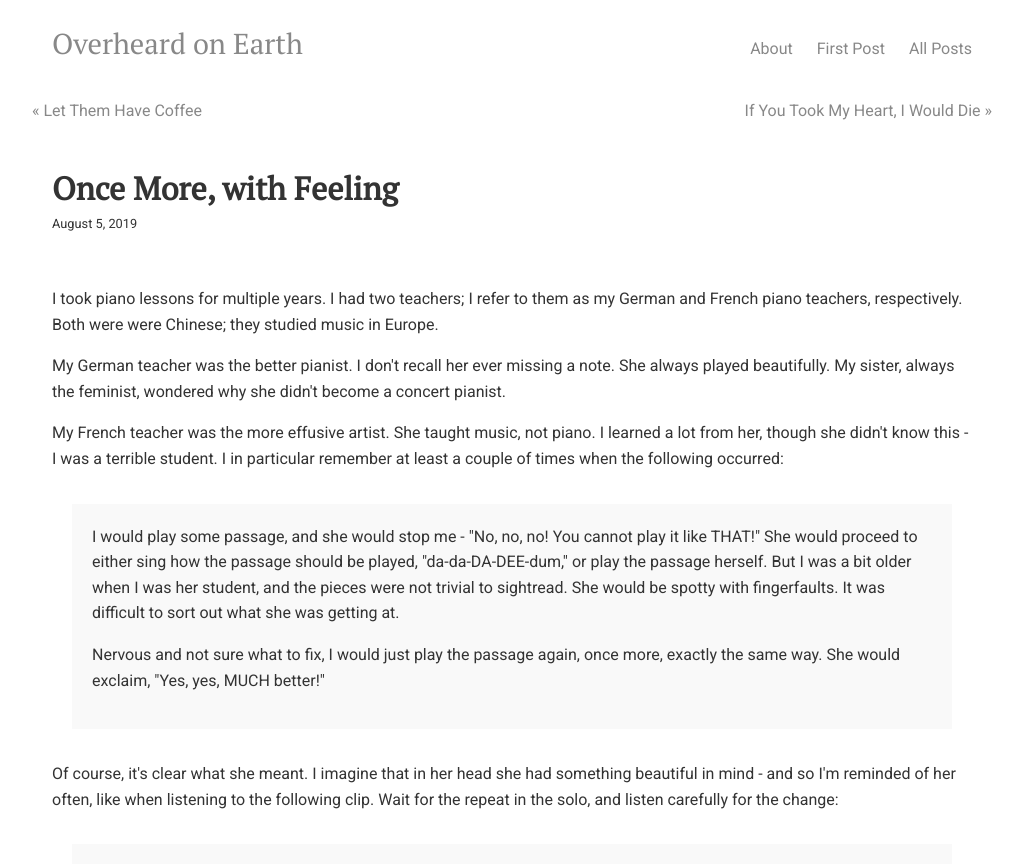
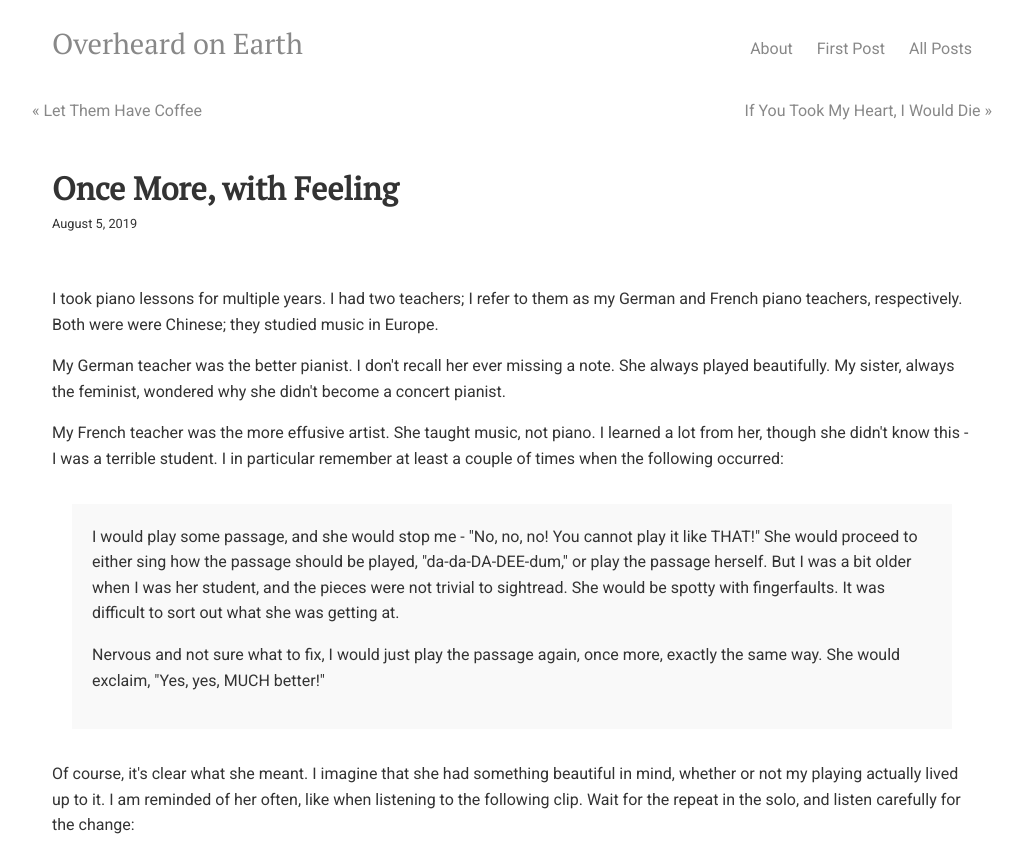
Before and after one commit to overheardonearth/overheardonearth.github.io, a Jekyll site: the page built from _posts/2019-08-05-once-more-with-feeling.html, in a window 1280 px wide. Shown: the top 864 px of the page, without its empty margins (128-1151 px from the left). Built offline with Jekyll 4.4.1, drawn with Linux system fonts in a browser that asks for light colours; comment, search, counter and statistics services are not loaded; grey boxes are pictures that could not be loaded.

Commit message:
Update 2019-08-05-once-more-with-feeling.html

```diff
--- a/_posts/2019-08-05-once-more-with-feeling.html
+++ b/_posts/2019-08-05-once-more-with-feeling.html
@@ -19,7 +19,7 @@ My French teacher was the more effusive artist. She taught music, not piano. I l
 
 </div>
 
-Of course, it's clear what she meant. I imagine that in her head she had something beautiful in mind - and so I'm reminded of her often, like when listening to the following clip. Wait for the repeat in the solo, and listen carefully for the change:
+Of course, it's clear what she meant. I imagine that she had something beautiful in mind, whether or not my playing actually lived up to it. I am reminded of her often, like when listening to the following clip. Wait for the repeat in the solo, and listen carefully for the change:
 
    <div class="media">
      <div style="width:100%;height:0px;position:relative;padding-bottom:56.250%;"><iframe src="https://streamable.com/s/fho8d/iuszoc" frameborder="0" width="100%" height="100%" allowfullscreen style="width:100%;height:100%;position:absolute;left:0px;top:0px;overflow:hidden;"></iframe></div>
```
